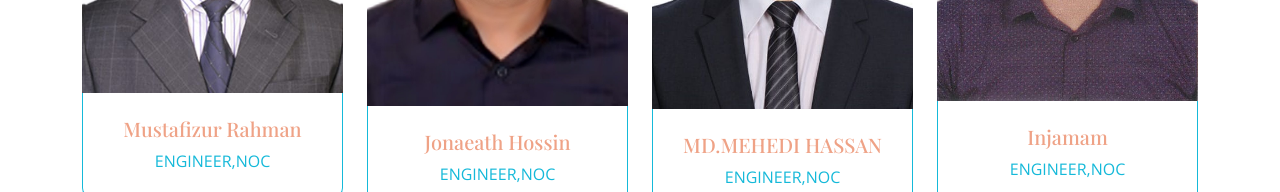
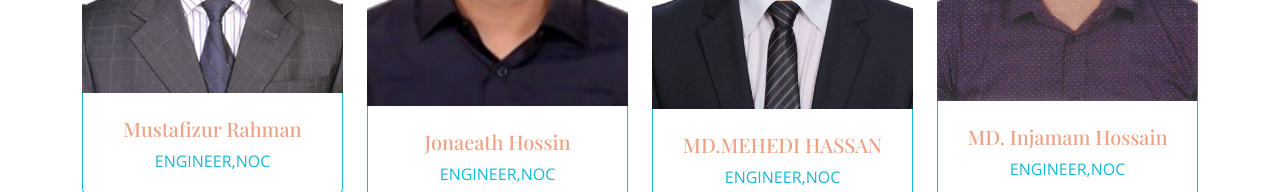
Before and after one commit to tamjidzihan/tele-exchange, a plain HTML site: page team.html in a window 1280 px wide. Shown: the part 2160-2352 px from the top of the page. Drawn offline with nearby package versions, Linux system fonts and the light colour scheme.

Commit message:
office 2024-03-22

```diff
--- a/team.html
+++ b/team.html
@@ -379,7 +379,7 @@
                             </div>
                         </div>
                         <div class="team-content text-center border border-primary border-top-0 rounded-bottom p-4">
-                            <h5>Injamam</h5>
+                            <h5>MD. Injamam Hossain</h5>
                             <p class="mb-0">ENGINEER,NOC</p>
                         </div>
                     </div>
```
